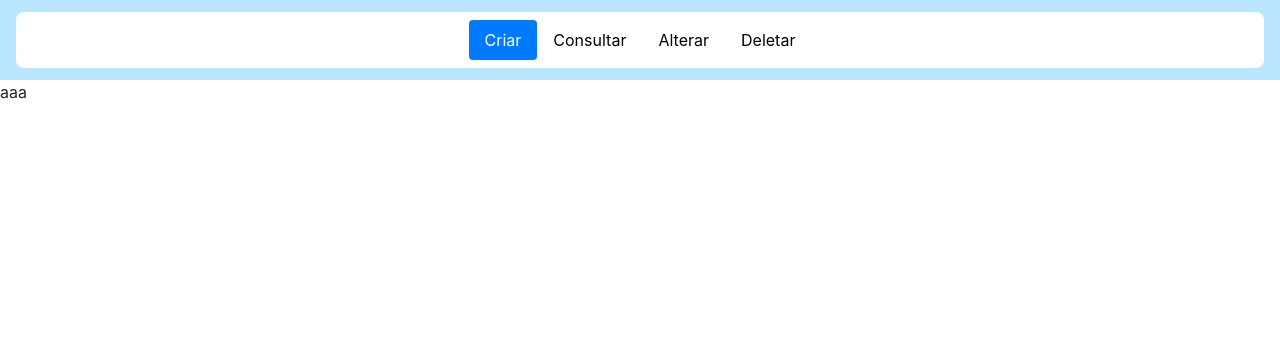
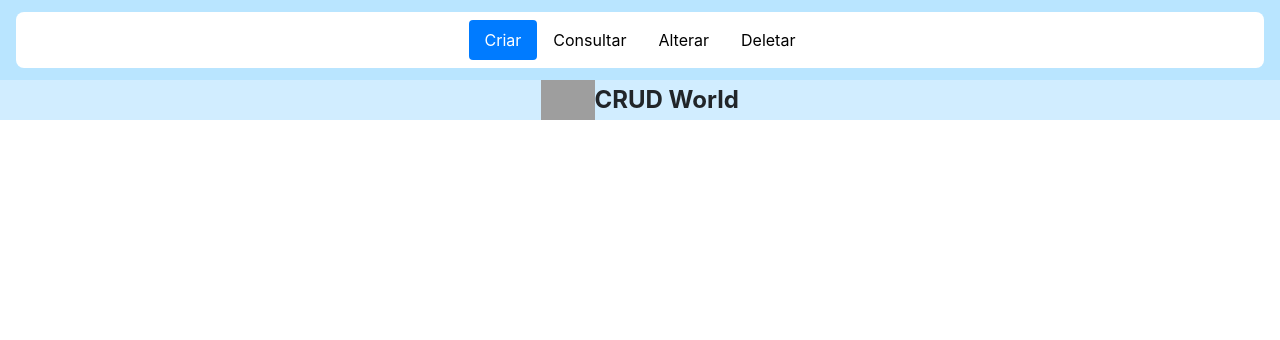
Before and after one commit to LeviAlcantara/CrudWorld, a PHP site: page / in a window 1280 px wide. Shown: the top 340 px of the page. Run offline with PHP 8.4, Linux system fonts and the light colour scheme; grey boxes are pictures that could not be loaded.

Commit message:
WEB 10/10 11:55
criei os arquivos de cada crud, separei em crud país e cidade, e arrumei a navbar

```diff
--- a/WEB/css/style.css
+++ b/WEB/css/style.css
@@ -8,9 +8,6 @@ nav{
     height: 10vh;
     padding: 1vh;
     background-color: rgb(185, 229, 255);
-    display: flex;
-    align-items: center;
-    justify-content: center;
 }
 ul.nav.nav-pills{
     width: 100%;
@@ -21,5 +18,13 @@ ul.nav.nav-pills{
     align-items: center;
     justify-content: center;
 }
-@media screen and (max-width: 575px){
+div.col-12{
+    width: 100%;
+    display: flex;
+    align-items: center;
+    justify-content: center;
+    background-color: rgb(209, 237, 255);
 }
+.img-logo{
+    height: 5vh;
+}
--- a/WEB/index.php
+++ b/WEB/index.php
@@ -7,10 +7,30 @@
 <body>
     <?php require_once 'navbar.php'; ?>
     <div class="tab-content" id="pills-tabContent">
-        <div class="tab-pane fade show active" id="pills-criar" role="tabpanel" aria-labelledby="pills-criar-tab"> aaa </div>
-        <div class="tab-pane fade" id="pills-consultar" role="tabpanel" aria-labelledby="pills-consultar-tab"> bbb </div>
-        <div class="tab-pane fade" id="pills-alterar" role="tabpanel" aria-labelledby="pills-alterar-tab"> ccc </div>
-        <div class="tab-pane fade" id="pills-deletar" role="tabpanel" aria-labelledby="pills-deletar-tab"> ddd </div>
+        <div class="tab-pane fade show active" id="pills-criar" role="tabpanel" aria-labelledby="pills-criar-tab">
+            <?php
+                require_once 'crud-p/criar.php';
+                require_once 'crud-c/criar.php';
+            ?>
+        </div>
+        <div class="tab-pane fade" id="pills-consultar" role="tabpanel" aria-labelledby="pills-consultar-tab">
+            <?php
+                require_once 'crud-p/consultar.php';
+                require_once 'crud-c/consultar.php';
+            ?>
+        </div>
+        <div class="tab-pane fade" id="pills-alterar" role="tabpanel" aria-labelledby="pills-alterar-tab">
+            <?php
+                require_once 'crud-p/alterar.php';
+                require_once 'crud-c/alterar.php';
+            ?>
+        </div>
+        <div class="tab-pane fade" id="pills-deletar" role="tabpanel" aria-labelledby="pills-deletar-tab">
+            <?php
+                require_once 'crud-p/deletar.php';
+                require_once 'crud-c/deletar.php';
+            ?>
+        </div>
     </div>
 </body>
 </html>
--- a/WEB/navbar.php
+++ b/WEB/navbar.php
@@ -14,3 +14,10 @@
         </li>
     </ul>
 </nav>
+<div class="container-fluid">
+    <div class="row">
+        <div class="col-12 bold h2">
+            <img class="img-logo" src="../img/logo.png" alt=""> CRUD World
+        </div>
+    </div>
+</div>
```
Also changed, not shown: WEB/crud-c/alterar.php (added), WEB/crud-c/consultar.php (added), WEB/crud-c/criar.php (added), WEB/crud-c/deletar.php (added), WEB/crud-p/alterar.php (added), WEB/crud-p/consultar.php (added), WEB/crud-p/criar.php (added), WEB/crud-p/deletar.php (added).
